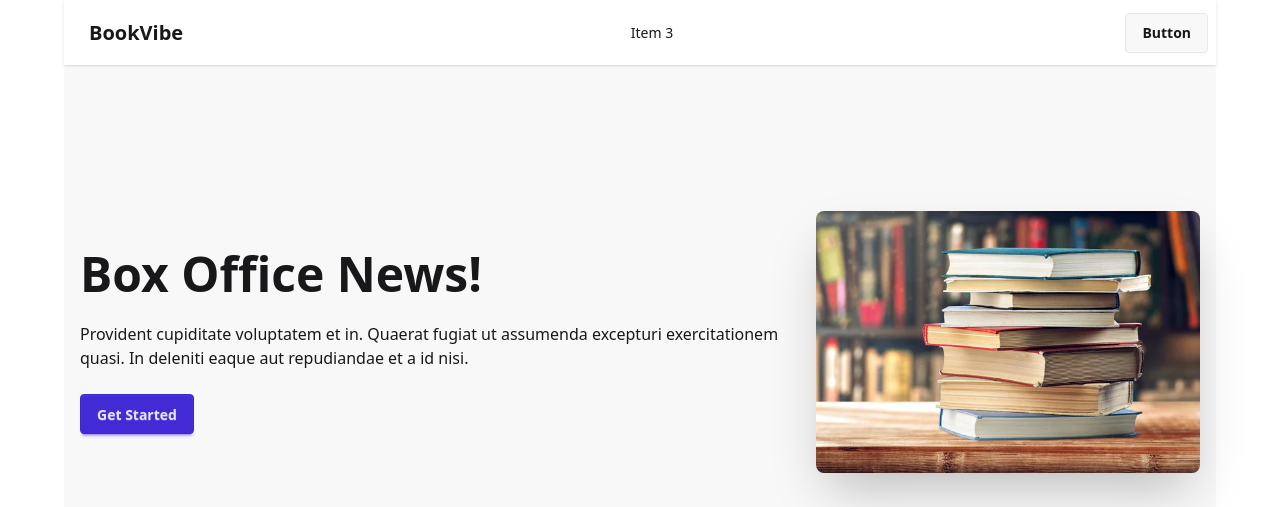
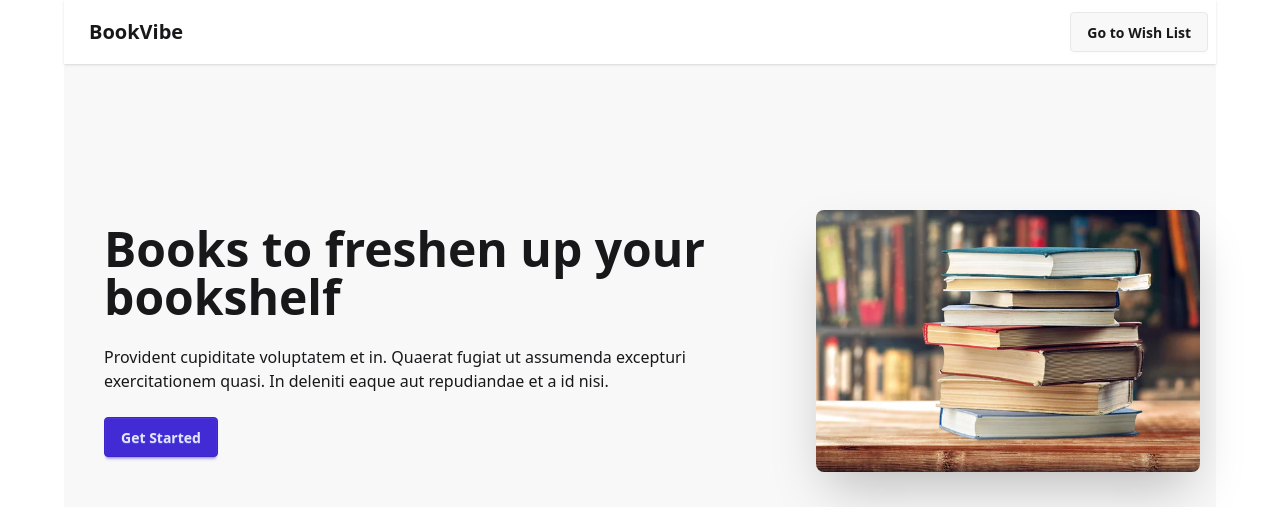
Before and after one commit to KabirBhae/Book-Vibe, a React (Vite) app: page / in a window 1280 px wide. Shown: the top 507 px of the page. Built offline with nearby package versions, Linux system fonts and the light colour scheme.

Commit message:
'Wish Listed' books are now displayed

```diff
--- a/src/components/Banner/Banner.jsx
+++ b/src/components/Banner/Banner.jsx
@@ -4,10 +4,12 @@ const Banner = () => {
 		<div className="hero bg-base-200 h-[554px]">
 			<div className="hero-content flex-col lg:flex-row-reverse">
 				<img src={bannerImg} className="max-w-sm rounded-lg shadow-2xl" />
-				<div>
-					<h1 className="text-5xl font-bold">Box Office News!</h1>
+				<div className="px-6">
+					<h1 className="text-5xl font-bold">Books to freshen up your bookshelf</h1>
 					<p className="py-6">Provident cupiditate voluptatem et in. Quaerat fugiat ut assumenda excepturi exercitationem quasi. In deleniti eaque aut repudiandae et a id nisi.</p>
-					<button className="btn btn-primary">Get Started</button>
+					<a href="#book-catalog">
+						<button className="btn btn-primary">Get Started</button>
+					</a>
 				</div>
 			</div>
 		</div>
--- a/src/components/Book/Book.jsx
+++ b/src/components/Book/Book.jsx
@@ -9,8 +9,8 @@ const Book = ({ book }) => {
 	};
 	return (
 		<Link to={`/books/${bookId}`}>
-			<div className="card bg-gray-600 w-96 shadow-xl">
-				<figure className="w-[326px] mx-auto py-8 px-6 bg-blue-200 rounded-2xl">
+			<div className="card bg-gray-600 w-94 shadow-xl">
+				<figure className="w-[326px] mx-auto py-8 px-6 mt-6 bg-blue-200 rounded-2xl">
 					<img className="h-[166px]" src={image} alt={bookName} />
 				</figure>
 				<div className="card-body">
--- a/src/components/Books/Books.jsx
+++ b/src/components/Books/Books.jsx
@@ -10,7 +10,7 @@ const Books = () => {
 	}, []);
 	return (
 		<div>
-			<h2 className="text-4xl font-bold text-center">Books</h2>
+			<h2 id="book-catalog" className="text-4xl font-bold text-center mt-25 mb-9">Books</h2>
 			<div className="grid grid-cols-1 md:grid-cols-2 lg:grid-cols-3 gap-6">
 				{books.map(bookItem => (
 					<Book key={bookItem.bookId} book={bookItem}></Book>
--- a/src/components/Navbar/Navbar.jsx
+++ b/src/components/Navbar/Navbar.jsx
@@ -4,37 +4,14 @@ const Navbar = () => {
     return (
 			<div className="navbar bg-base-100 shadow-sm">
 				<div className="navbar-start">
-					<div className="dropdown">
-						<div tabIndex={0} role="button" className="btn btn-ghost lg:hidden">
-							<svg xmlns="http://www.w3.org/2000/svg" className="h-5 w-5" fill="none" viewBox="0 0 24 24" stroke="currentColor">
-								{" "}
-								<path strokeLinecap="round" strokeLinejoin="round" strokeWidth="2" d="M4 6h16M4 12h8m-8 6h16" />{" "}
-							</svg>
-						</div>
-						<ul tabIndex={0} className="menu menu-sm dropdown-content bg-base-100 rounded-box z-1 mt-3 w-52 p-2 shadow">
-							<li>
-								<NavLink to="/"></NavLink>
-							</li>
-							<li>
-								<a>Item 3</a>
-							</li>
-						</ul>
-					</div>
-					<a className="btn btn-ghost text-xl">BookVibe</a>
-				</div>
-				<div className="navbar-center hidden lg:flex">
-					<ul className="menu menu-horizontal px-1">
-						<li>
-							<NavLink to="/"></NavLink>
-						</li>
-
-						<li>
-							<a>Item 3</a>
-						</li>
-					</ul>
+					<NavLink className="btn btn-ghost text-xl" to="/">
+						BookVibe
+					</NavLink>
 				</div>
 				<div className="navbar-end">
-					<a className="btn">Button</a>
+					<NavLink className="btn" to="/wishlist">
+						Go to Wish List
+					</NavLink>
 				</div>
 			</div>
 		);
--- /dev/null
+++ b/src/components/Wishlist/Wishlist.jsx
@@ -0,0 +1,29 @@
+import { useLoaderData } from "react-router-dom";
+import { getBookFromLocalStorage } from "../../utility/addToLocalStorage";
+import { useEffect, useState } from "react";
+import Book from "../Book/Book";
+
+const Wishlist = () => {
+	const allBooks = useLoaderData();
+	const [wishListBooks, setwishListBooks] = useState([]);
+	useEffect(() => {
+		let storedBookIDs = getBookFromLocalStorage();
+		storedBookIDs = storedBookIDs.map(item => parseInt(item));
+		console.log(storedBookIDs);
+		setwishListBooks(allBooks.filter(bookItem => storedBookIDs.includes(bookItem.bookId)));
+	}, []);
+	return (
+		<>
+			<h2 id="book-catalog" className="text-4xl font-bold text-center mb-9">
+				Wish List
+			</h2>
+			<div className="grid grid-cols-1 md:grid-cols-2 lg:grid-cols-3 gap-6">
+				{wishListBooks.map(bookItem => (
+					<Book key={bookItem.bookId} book={bookItem}></Book>
+				))}
+			</div>
+		</>
+	);
+};
+
+export default Wishlist;
--- a/src/main.jsx
+++ b/src/main.jsx
@@ -6,6 +6,7 @@ import App from "./App.jsx";
 import ErrorPage from "./components/ErrorPage/ErrorPage.jsx";
 import Home from "./components/Home/Home.jsx";
 import BookDetails from "./components/BookDetails/BookDetails.jsx";
+import Wishlist from "./components/Wishlist/Wishlist.jsx";
 
 const router = createBrowserRouter([
 	{
@@ -22,6 +23,11 @@ const router = createBrowserRouter([
 				loader: () => fetch("/booksData.json"),
 				element: <BookDetails></BookDetails>,
 			},
+			{
+				path: "/wishlist",
+				loader: () => fetch("/booksData.json"),
+				element: <Wishlist></Wishlist>,
+			},
 		],
 	},
 ]);
--- a/src/utility/addToLocalStorage.js
+++ b/src/utility/addToLocalStorage.js
@@ -18,4 +18,4 @@ const addBookToLocalStorage = (id) =>{
     }
 }
 
-export {addBookToLocalStorage}
+export { addBookToLocalStorage, getBookFromLocalStorage };
```
